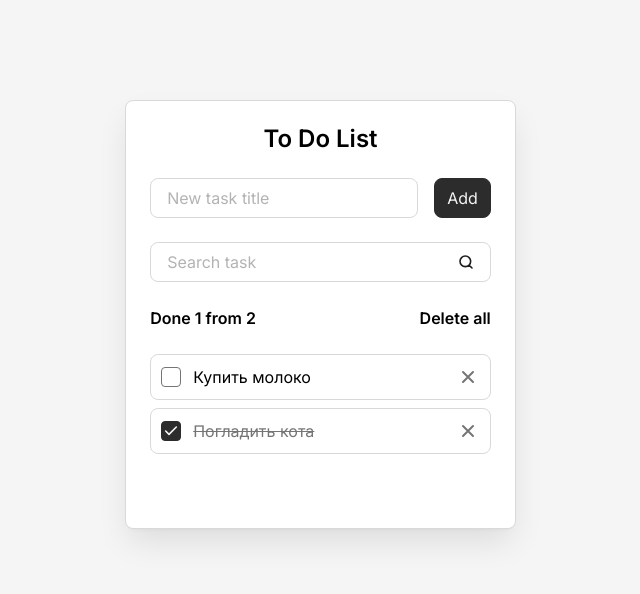
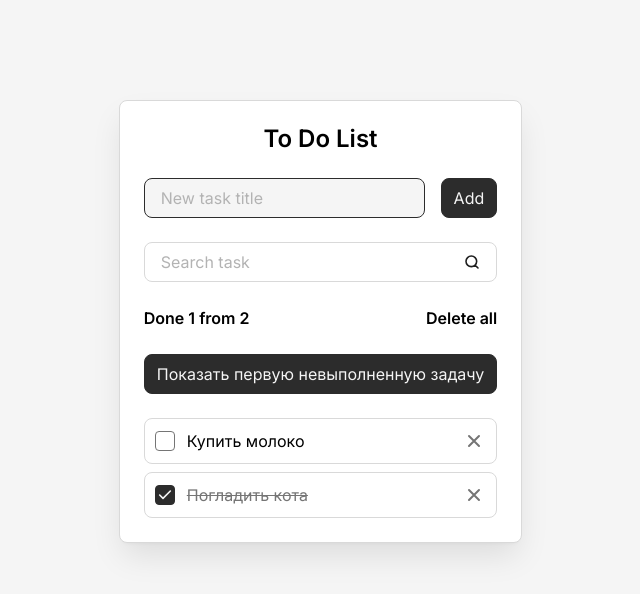
Before and after one commit to verside2/react-lamkov, a React (Vite) app: page / in a window 1280 px wide. Shown: the top 594 px of the page, without its empty margins (312-952 px from the left). Built offline with nearby package versions, Linux system fonts and the light colour scheme.

Commit message:
Lesson 8

```diff
--- a/src/components/AddTaskForm.jsx
+++ b/src/components/AddTaskForm.jsx
@@ -6,6 +6,7 @@
     addTask,
     newTaskTitle,
     setNewTaskTitle,
+    newTaskInputRef,
   } = props;
 
   const onSubmit = (event) => {
@@ -22,6 +23,7 @@
         id="new-task"
         value={newTaskTitle}
         onInput={(event) => setNewTaskTitle(event.target.value)}
+        ref={newTaskInputRef}
       />
       <Button type="submit">Add</Button>
     </form>
--- a/src/components/Button.jsx
+++ b/src/components/Button.jsx
@@ -3,13 +3,14 @@
     className = "",
     type = "button",
     children,
+    onClick,
   } = props;
 
   return (
     <button
       className={`button ${className}`}
       type={type}
-
+      onClick={onClick}
     >
       {children}
     </button>
--- a/src/components/FIeld.jsx
+++ b/src/components/FIeld.jsx
@@ -6,6 +6,7 @@
     type = "text",
     onInput,
     value,
+    ref,
   } = props;
 
   return (
@@ -24,6 +25,7 @@
         type={type}
         value={value}
         onInput={onInput}
+        ref={ref}
       />
     </div>
   )
--- a/src/components/Todo.jsx
+++ b/src/components/Todo.jsx
@@ -1,9 +1,10 @@
-import {useState, useEffect} from "react";
+import {useState, useEffect, useRef} from "react";
 
 import AddTaskForm from "./AddTaskForm";
 import SearchTaskForm from "./SearchTaskForm";
 import TodoInfo from "./TodoInfo";
 import TodoList from "./TodoLIst";
+import Button from "./Button";
 
 const Todo = () => {
   const [tasks, setTasks] = useState(() => {
@@ -19,9 +20,12 @@
     ];
   });
 
+  const [newTaskTitle, setNewTaskTitle] = useState("");
   const [searchQuery, setSearchQuery] = useState("");
 
-  const [newTaskTitle, setNewTaskTitle] = useState("");
+  const newTaskInputRef = useRef(null);
+  const firstIncompleteTaskRef = useRef(null);
+  const firstIncompleteTaskId = tasks.find(({isDone}) => !isDone)?.id;
 
   const deleteAllTasks = () => {
     const isConfirmed = confirm("Удалить все задачи?");
@@ -60,12 +64,18 @@
       setTasks([...tasks, newTask]);
       setNewTaskTitle("");
       setSearchQuery("");
+
+      newTaskInputRef.current.focus();
     }
   }
 
   useEffect(() => {
     localStorage.setItem("tasks", JSON.stringify(tasks));
   }, [tasks]);
+
+  useEffect(() => {
+    newTaskInputRef.current.focus();
+  }, []);
 
   const clearSearchQuery = searchQuery.trim().toLowerCase();
   const filteredTasks = clearSearchQuery.length
@@ -79,6 +89,7 @@
         addTask={addTask}
         newTaskTitle={newTaskTitle}
         setNewTaskTitle={setNewTaskTitle}
+        newTaskInputRef={newTaskInputRef}
       />
       <SearchTaskForm
         searchQuery={searchQuery}
@@ -89,9 +100,20 @@
         done={tasks.filter(({isDone}) => isDone).length}
         onDeleteAllButtonClick={deleteAllTasks}
       />
+      <Button
+        onClick={() => {
+          firstIncompleteTaskRef.current?.scrollIntoView({
+            behavior: "smooth",
+          });
+        }}
+      >
+        Показать первую невыполненную задачу
+      </Button>
       <TodoList
         tasks={tasks}
         filteredTasks={filteredTasks}
+        firstIncompleteTaskRef={firstIncompleteTaskRef}
+        firstIncompleteTaskId={firstIncompleteTaskId}
         onDeleteTaskButtonClick={deleteTask}
         onTaskCompleteChange={toggleTaskComplete}
       />
--- a/src/components/TodoItem.jsx
+++ b/src/components/TodoItem.jsx
@@ -4,12 +4,13 @@
     id,
     title,
     isDone,
+    ref,
     onDeleteTaskButtonClick,
     onTaskCompleteChange,
   } = props;
 
   return (
-    <li className={`todo-item ${className}`}>
+    <li className={`todo-item ${className}`} ref={ref}>
       <input
         className="todo-item__checkbox"
         id={id}
--- a/src/components/TodoLIst.jsx
+++ b/src/components/TodoLIst.jsx
@@ -4,6 +4,8 @@
   const {
     tasks = [],
     filteredTasks,
+    firstIncompleteTaskRef,
+    firstIncompleteTaskId,
     onDeleteTaskButtonClick,
     onTaskCompleteChange,
   } = props;
@@ -29,6 +31,7 @@
         <TodoItem
           className="todo__item"
           key={task.id}
+          ref={task.id === firstIncompleteTaskId ? firstIncompleteTaskRef : null}
           onDeleteTaskButtonClick={onDeleteTaskButtonClick}
           onTaskCompleteChange={onTaskCompleteChange}
           {...task}
```
